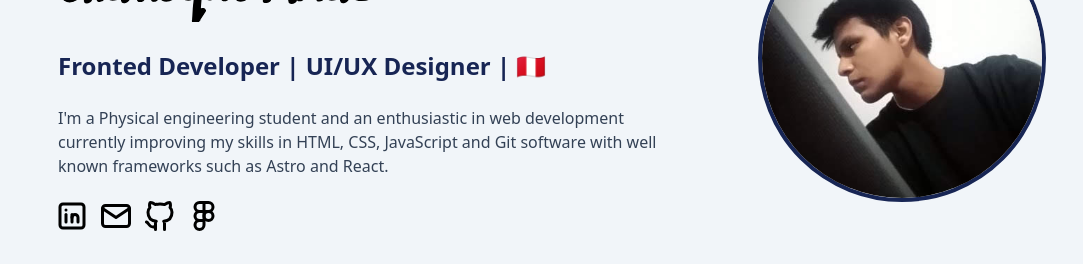
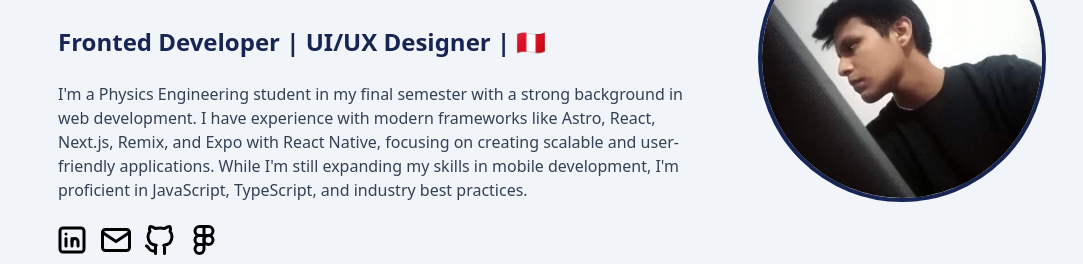
Before and after one commit to Abraham-ch/my-portfolio, a React (Vite) app: page / in a window 1280 px wide. Shown: the part 374-638 px from the top of the page, without its empty margins (98-1181 px from the left). Built offline with nearby package versions, Linux system fonts and the light colour scheme; no server answers.

Commit message:
feat: main description updated

```diff
--- a/src/sections/Main.jsx
+++ b/src/sections/Main.jsx
@@ -19,10 +19,8 @@ const Main = () => {
                 Fronted Developer | UI/UX Designer | 🇵🇪
               </div>
               <p className="px-5 py-3 text-sm sm:text-base text-slate-700 max-w-2xl dark:text-gray-200">
-                I&apos;m a Physical engineering student and an enthusiastic in web
-                development currently improving my skills in HTML, CSS,
-                JavaScript and Git software with well known frameworks such as
-                Astro and React.
+                I&apos;m a Physics Engineering student in my final semester with a strong background in web development.
+                I have experience with modern frameworks like Astro, React, Next.js, Remix, and Expo with React Native, focusing on creating scalable and user-friendly applications. While I&apos;m still expanding my skills in mobile development, I&apos;m proficient in JavaScript, TypeScript, and industry best practices.
               </p>
               <div className="flex ml-4 gap-2 pt-2">
                 <a
```
